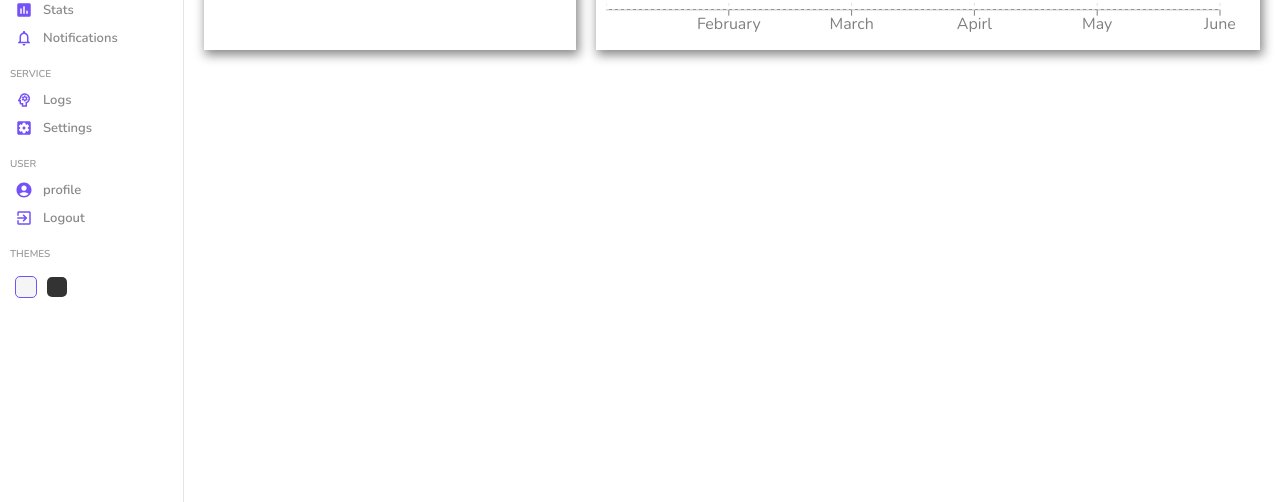
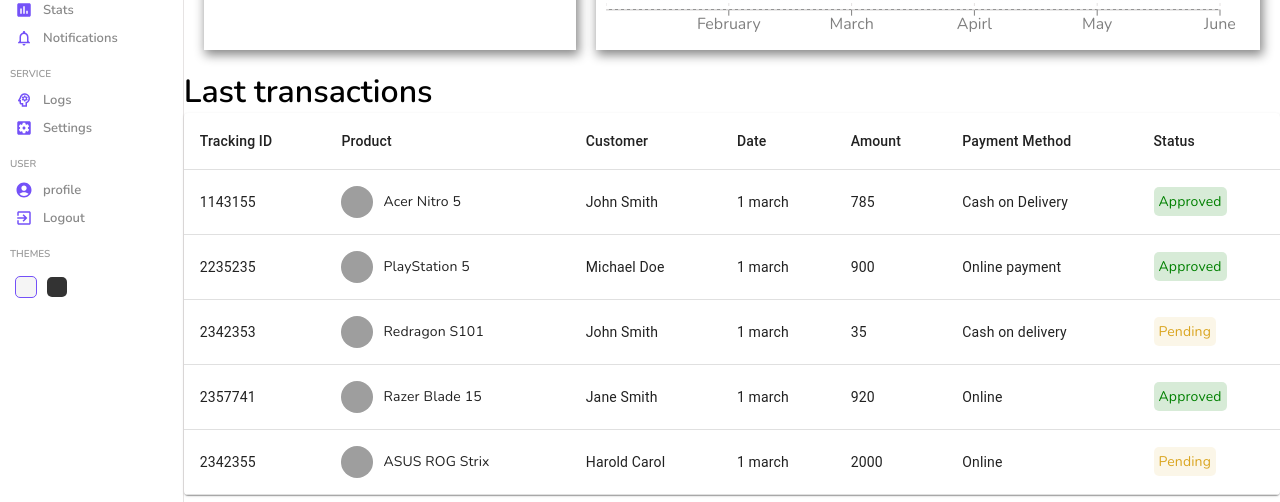
Before and after one commit to n-jabes/admin_dashboard, a React (Create React App) app: page /products/1 in a window 1280 px wide. Shown: the part 298-800 px from the top of the page. Built offline with nearby package versions, Linux system fonts and the light colour scheme; grey boxes are pictures that could not be loaded; a web font is replaced by a local one.

Commit message:
working on the list of latest transactions made by a particular user

```diff
--- a/src/pages/single/Single.jsx
+++ b/src/pages/single/Single.jsx
@@ -2,6 +2,7 @@
 import Sidebar from "../../components/sidebar/Sidebar"
 import Navbar from "../../components/navbar/Navbar"
 import Chart from "../../components/chart/Chart"
+import List from "../../components/table/Table"
 
 const Single = () => {
   return (
@@ -44,7 +45,10 @@
             <Chart aspect={3 / 1} title="User Spendings ( Last 6 Months)"/>
           </div>
         </div>
-        <div className="bottom"></div>
+        <div className="bottom">
+          <h1 className="title">Last transactions</h1>
+          <List />
+        </div>
       </div>
     </div>
   )
--- a/src/pages/single/single.scss
+++ b/src/pages/single/single.scss
@@ -12,7 +12,6 @@
 
             .left{
                 flex: 1;
-                padding: 20px;
                 box-shadow: 2px 4px 10px 1px rgba(0,0,0,0.47);
                 -webkit-box-shadow: 2px 4px 10px 1px rgba(0,0,0,0.47);
                 padding: 20px;
@@ -68,11 +67,17 @@
             .right{
                 flex: 2;
             }
-        }
-        .title{
-            font-size: 16px;
-            color: lightgray;
-            margin-bottom: 20px;
+            .bottom{
+                box-shadow: 2px 4px 10px 1px rgba(0,0,0,0.47);
+                -webkit-box-shadow: 2px 4px 10px 1px rgba(0,0,0,0.47);
+                padding: 20px;
+                margin: 10px 20px;
+            }
+            .title{
+                font-size: 16px;
+                color: lightgray;
+                margin-bottom: 20px;
+            }
         }
     }
 }
```
